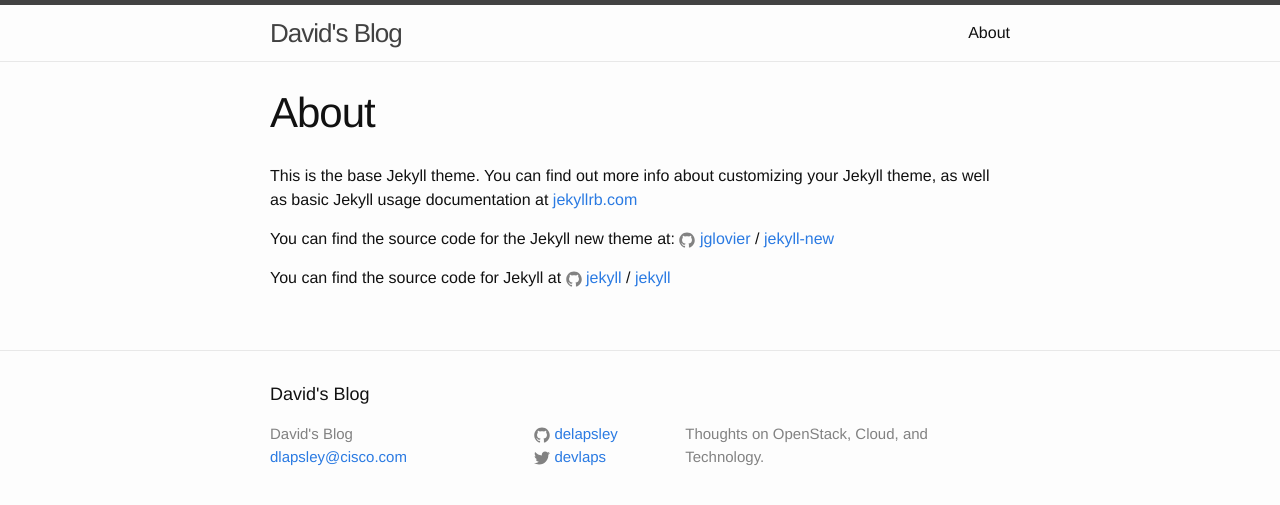
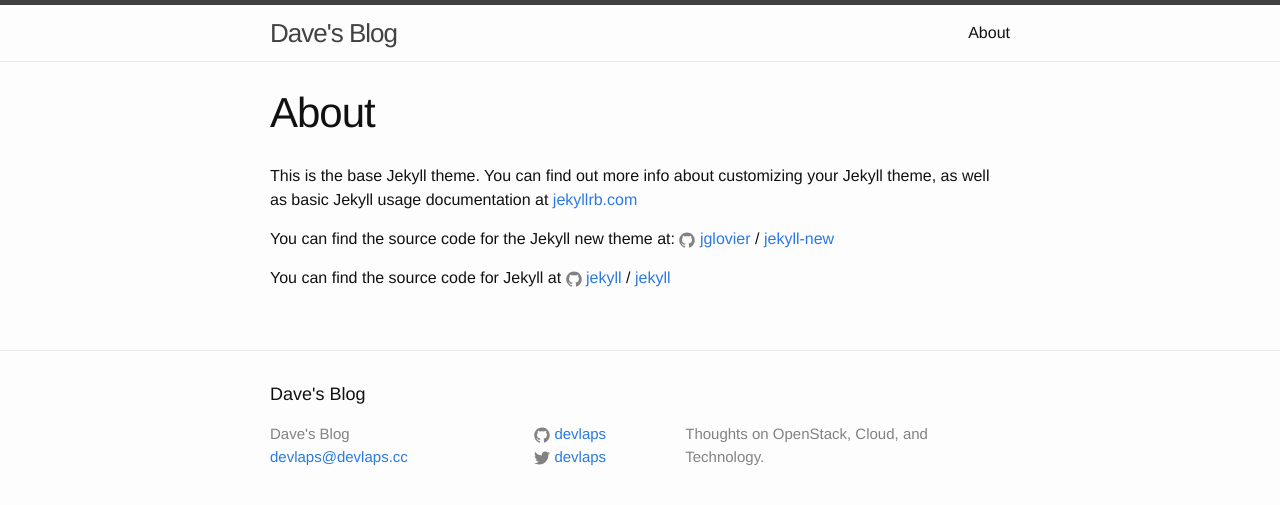
Before and after one commit to devlaps/blog, a Jekyll site: the page built from about.md, in a window 1280 px wide. Shown: the top 505 px of the page. Built offline with Jekyll 4.4.1, drawn with Linux system fonts in a browser that asks for light colours.

Commit message:
Update config

```diff
--- a/_config.yml
+++ b/_config.yml
@@ -6,14 +6,14 @@
 # 'jekyll serve'. If you change this file, please restart the server process.
 
 # Site settings
-title: David's Blog
-email: dlapsley@cisco.com
+title: Dave's Blog
+email: devlaps@devlaps.cc
 description: > # this means to ignore newlines until "baseurl:"
     Thoughts on OpenStack, Cloud, and Technology.
-baseurl: "/blog" # the subpath of your site, e.g. /blog
-url: "http://delapsley.github.io" # the base hostname & protocol for your site
+baseurl: "/" # the subpath of your site, e.g. /blog
+url: "http://devlaps.cc" # the base hostname & protocol for your site
 twitter_username: devlaps
-github_username:  delapsley
+github_username:  devlaps
 
 # Build settings
 markdown: kramdown
```
